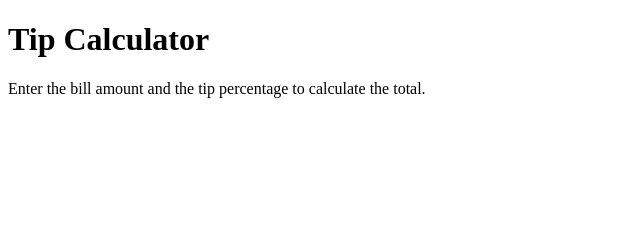
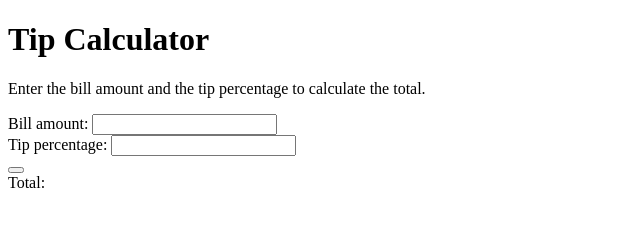
Before and after one commit to mahianyuallan/tip_calculator, a plain HTML site: page index.html in a window 1280 px wide. Shown: the whole page, without its empty margins (0-640 px from the left). Drawn offline with Linux system fonts and the light colour scheme.

Commit message:
html done

```diff
--- a/index.html
+++ b/index.html
@@ -9,7 +9,16 @@
     <div class="container">
         <h1>Tip Calculator</h1>
         <p>Enter the bill amount and the tip percentage to calculate the total.</p>
-        <label for="bill"></label>
+        <label for="bill">Bill amount:</label>
+        <input type="number">
+        <br/>
+        <label for="tip">Tip percentage:</label>
+        <input type="number" id="tip">
+        <br/>
+        <button id="calculate"></button>
+        <br/>
+        <label for="total">Total:</label>
+        <span id="total"></span>
     </div>
 </body>
 </html>
```
